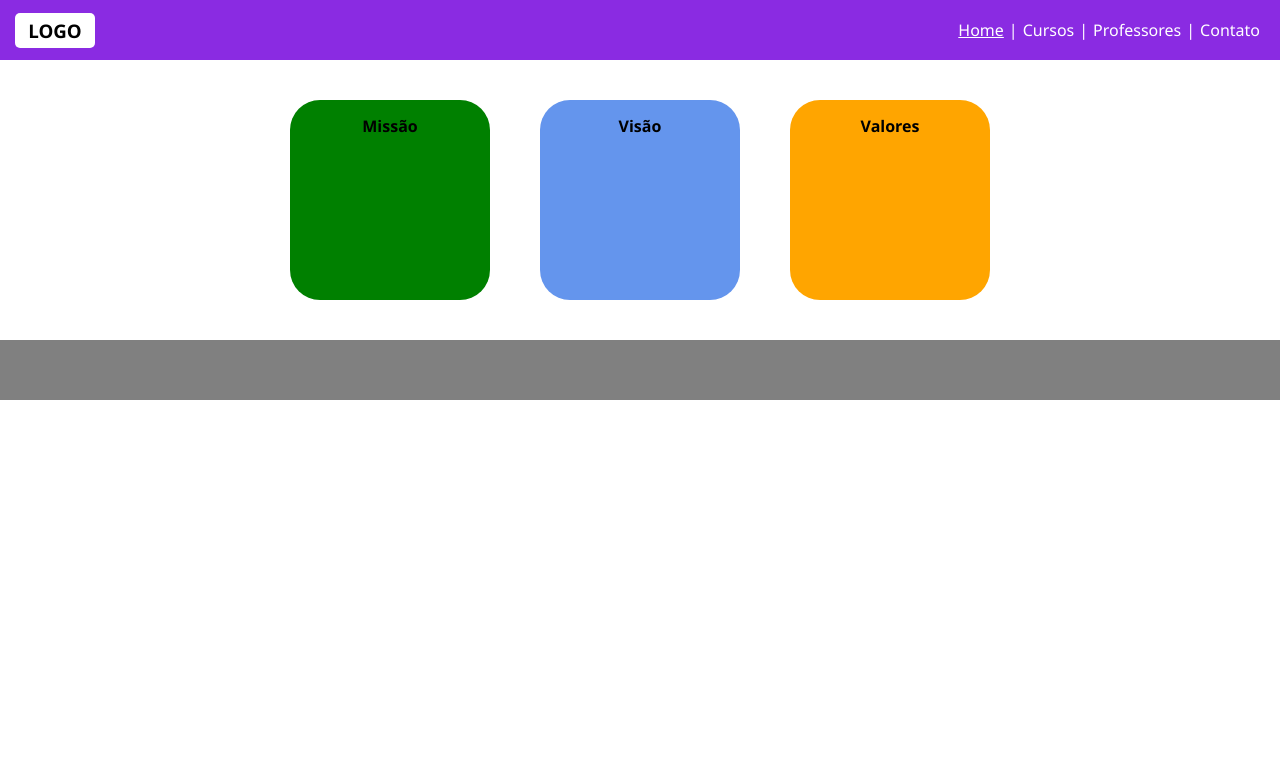
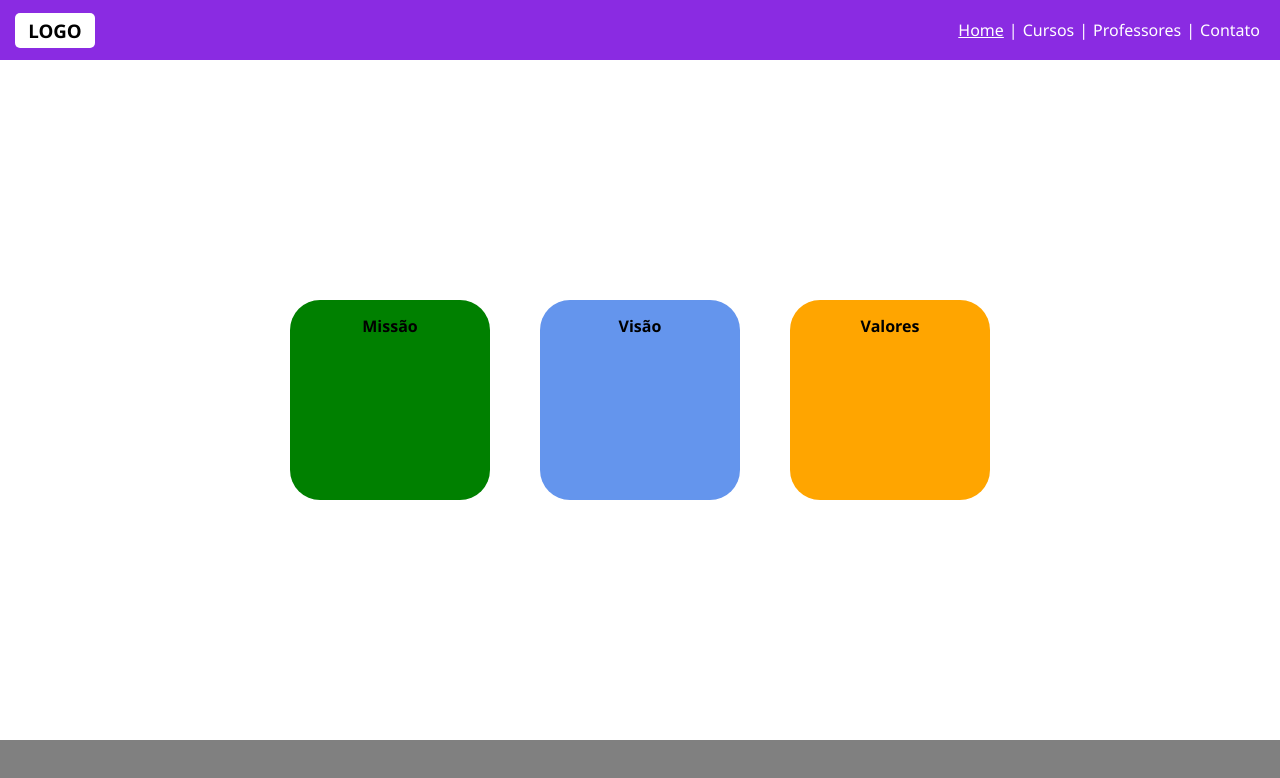
Before and after one commit to Eric-Developer/primeira-atividade-web, a plain HTML site: page index.html in a window 1280 px wide. Drawn offline with Linux system fonts and the light colour scheme.

Commit message:
atualizando

```diff
--- a/index.html
+++ b/index.html
@@ -9,6 +9,7 @@
 
 </head>
 <body>
+  <div class="corpo">
     <header>
       <section>
       <h3>LOGO</h3>
@@ -31,5 +32,6 @@
         <div class="div3"><p>Valores</p></div>
     </main>
     <footer></footer>
+  </div>
 </body>
 </html>
--- a/style.css
+++ b/style.css
@@ -4,6 +4,15 @@
     margin: 0px;
     padding: 0px;
     font-family: 'Segoe UI', Tahoma, Geneva, Verdana, sans-serif;
+  }
+
+  .corpo{
+    display: flex;
+    flex-direction: column;
+    justify-content: space-between;
+    align-items: center;
+    margin: 0px;
+    height: 100vh;
   }
 
   header{
@@ -46,6 +55,8 @@
     display: flex;
     justify-content: center;
     align-items: center;
+    flex-wrap: wrap;
+
   }
   div{
     min-width: 200px;
```
